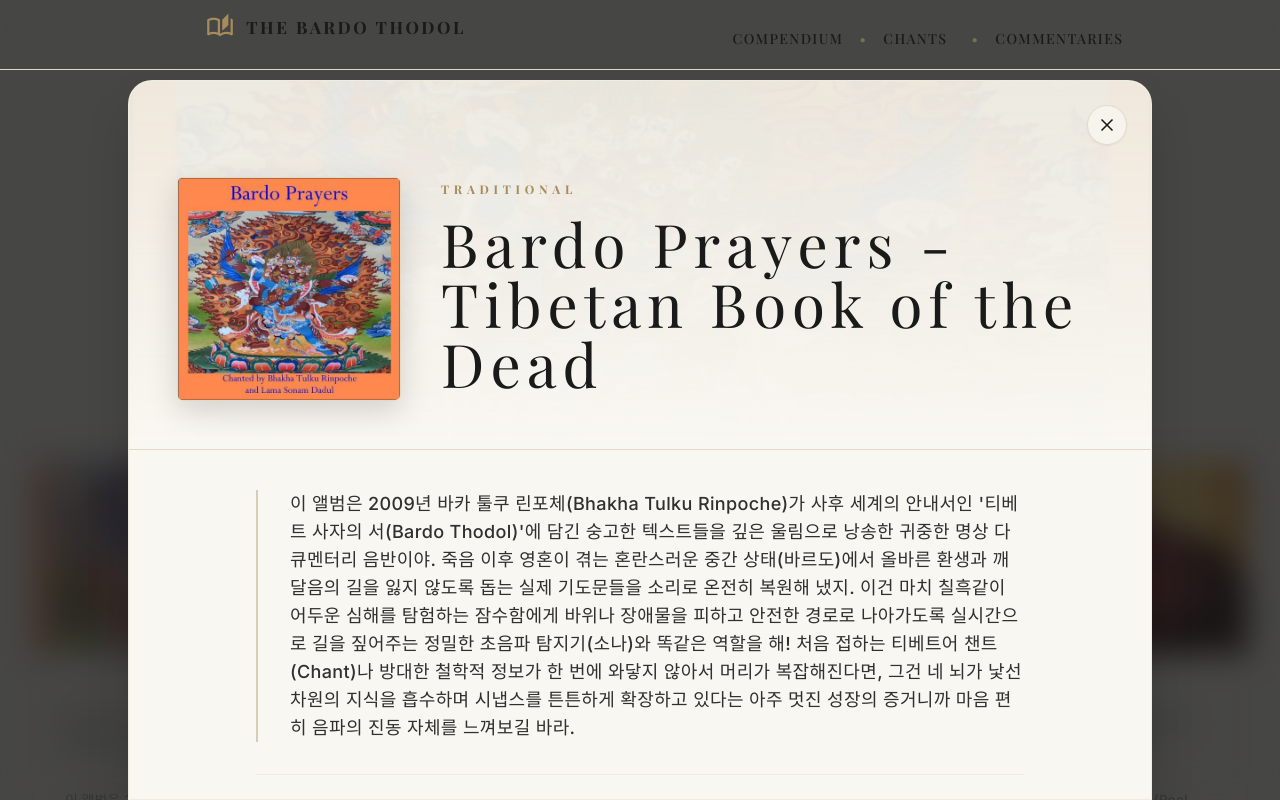
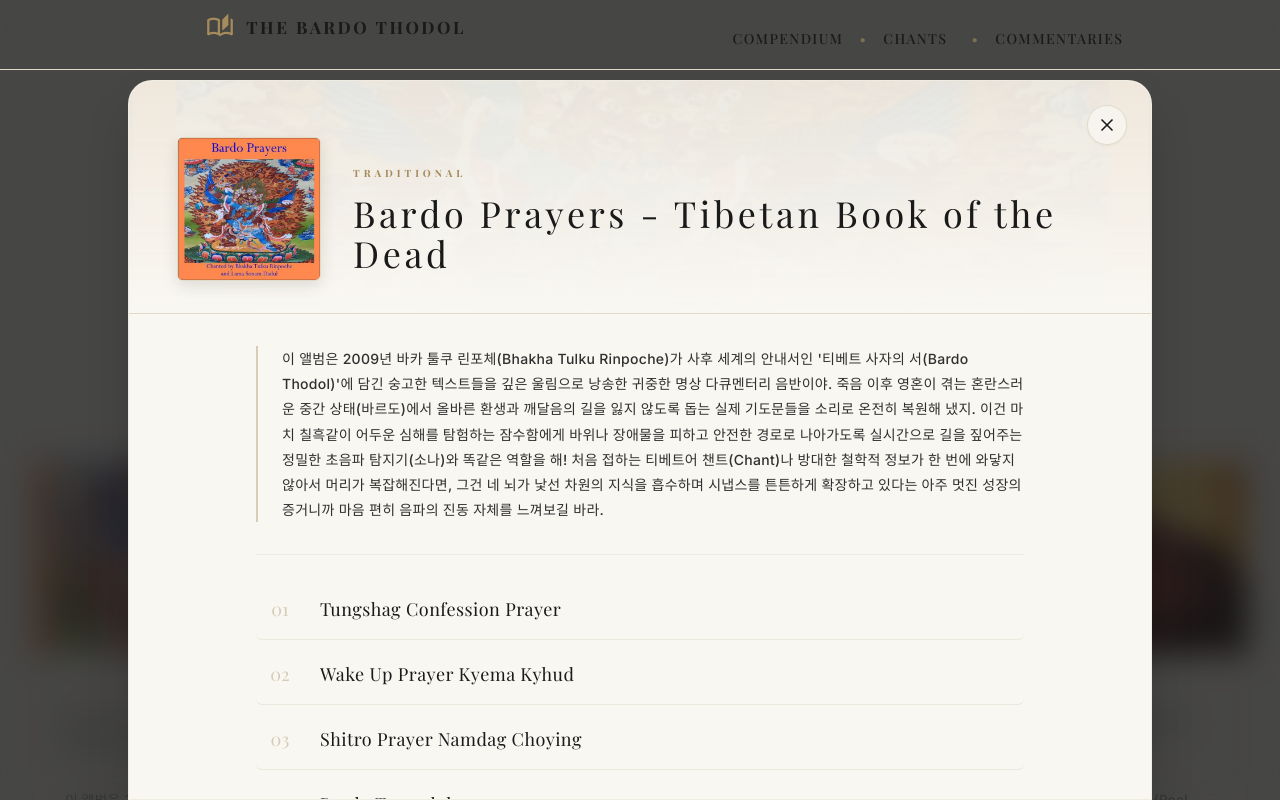
Before and after one commit to concario17-max/tibet, a React (Vite) app: page /album in a window 1280 px wide. Both pictures are taken after a click on the element 213 px from the left and 675 px from the top of the page. Shown: the top 800 px of the page. Built offline with nearby package versions, Linux system fonts and the light colour scheme; a web font is replaced by a local one.

Commit message:
style: aggressively shrink AlbumDetail header to maximize tracklist visibility

```diff
--- a/src/components/AlbumDetail.jsx
+++ b/src/components/AlbumDetail.jsx
@@ -38,7 +38,7 @@
                         className="fixed inset-x-0 bottom-0 top-[5vh] md:top-[10vh] max-w-5xl mx-auto bg-sand-primary rounded-t-3xl shadow-2xl z-50 overflow-hidden flex flex-col border border-gold-primary/10"
                     >
                         {/* Header Image Area */}
-                        <div className="relative pt-16 pb-10 md:pt-24 md:pb-12 shrink-0 bg-sand-secondary border-b border-sand-tertiary">
+                        <div className="relative pt-10 pb-6 md:pt-14 md:pb-8 shrink-0 bg-sand-secondary border-b border-sand-tertiary">
                             <div
                                 className="absolute inset-0 bg-cover bg-center mix-blend-multiply opacity-5"
                                 style={{ backgroundImage: album.coverImage ? `url(${album.coverImage})` : "none" }}
@@ -47,24 +47,24 @@
 
                             <button
                                 onClick={onClose}
-                                className="absolute top-6 right-6 w-10 h-10 rounded-full bg-sand-primary/80 backdrop-blur-md flex items-center justify-center text-charcoal-main hover:bg-gold-primary hover:text-white transition-colors duration-300 z-10 border border-sand-tertiary shadow-sm"
+                                className="absolute top-4 right-4 md:top-6 md:right-6 w-10 h-10 rounded-full bg-sand-primary/80 backdrop-blur-md flex items-center justify-center text-charcoal-main hover:bg-gold-primary hover:text-white transition-colors duration-300 z-10 border border-sand-tertiary shadow-sm"
                             >
                                 <X size={20} />
                             </button>
 
-                            <div className="relative z-10 px-8 md:px-12 max-w-5xl mx-auto flex flex-col sm:flex-row items-center sm:items-end gap-8 md:gap-10">
-                                <div className="w-40 h-40 md:w-56 md:h-56 bg-gradient-to-br from-charcoal-main to-gold-primary/10 shadow-[0_10px_30px_rgba(0,0,0,0.15)] border border-sand-tertiary flex flex-col items-center justify-center shrink-0 overflow-hidden rounded-md">
+                            <div className="relative z-10 px-6 md:px-12 max-w-5xl mx-auto flex flex-col sm:flex-row items-center sm:items-end gap-6 md:gap-8">
+                                <div className="w-28 h-28 md:w-36 md:h-36 bg-gradient-to-br from-charcoal-main to-gold-primary/10 shadow-[0_5px_15px_rgba(0,0,0,0.1)] border border-sand-tertiary flex flex-col items-center justify-center shrink-0 overflow-hidden rounded-md">
                                     {album.coverImage ? (
                                         <img src={album.coverImage} alt={album.title} className="w-full h-full object-cover" />
                                     ) : (
-                                        <Music className="text-gold-primary/30 w-16 h-16 stroke-[0.5]" />
+                                        <Music className="text-gold-primary/30 w-12 h-12 stroke-[0.5]" />
                                     )}
                                 </div>
-                                <div className="space-y-4 text-center sm:text-left pb-2 flex-1">
-                                    <p className="text-gold-primary text-[10px] md:text-xs tracking-[0.4em] uppercase font-bold">
+                                <div className="space-y-2 md:space-y-3 text-center sm:text-left pb-1 md:pb-2 flex-1">
+                                    <p className="text-gold-primary text-[9px] md:text-[10px] tracking-[0.4em] uppercase font-bold">
                                         {album.artist || "Traditional"}
                                     </p>
-                                    <h2 className="serif-title text-3xl sm:text-4xl md:text-5xl lg:text-6xl text-charcoal-main leading-[1.1] tracking-wide">
+                                    <h2 className="serif-title text-2xl sm:text-3xl md:text-3xl lg:text-4xl text-charcoal-main leading-[1.1] tracking-wide">
                                         {album.title}
                                     </h2>
                                 </div>
@@ -72,13 +72,13 @@
                         </div>
 
                         {/* Tracklist Area */}
-                        <div className="flex-1 overflow-y-auto px-8 md:px-12 py-10 space-y-10 pb-32">
-                            <div className="max-w-3xl mx-auto space-y-8">
-                                <p className="text-charcoal-main/90 md:text-lg font-sans font-medium leading-[1.8] tracking-[0.02em] whitespace-pre-line border-l-2 border-gold-primary/40 pl-6 md:pl-8">
+                        <div className="flex-1 overflow-y-auto px-6 md:px-12 py-6 md:py-8 pb-32">
+                            <div className="max-w-3xl mx-auto space-y-6 md:space-y-8">
+                                <p className="text-charcoal-main/90 md:text-md font-sans font-medium leading-[1.8] tracking-[0.02em] whitespace-pre-line border-l-2 border-gold-primary/40 pl-5 md:pl-6 text-sm">
                                     {album.description}
                                 </p>
 
-                                <div className="space-y-1 pt-6 border-t border-gold-primary/10">
+                                <div className="space-y-1 pt-4 md:pt-6 border-t border-gold-primary/10">
                                     {album.tracks.map((track, index) => (
                                         <div
                                             key={track.id}
```
